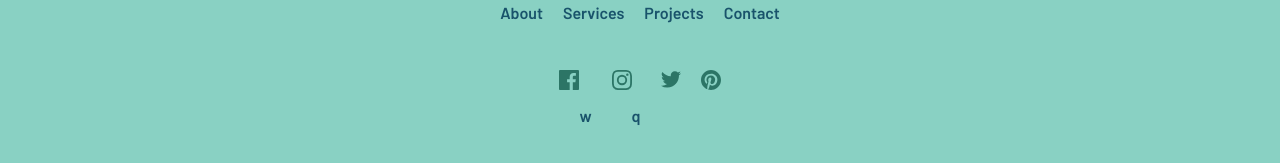
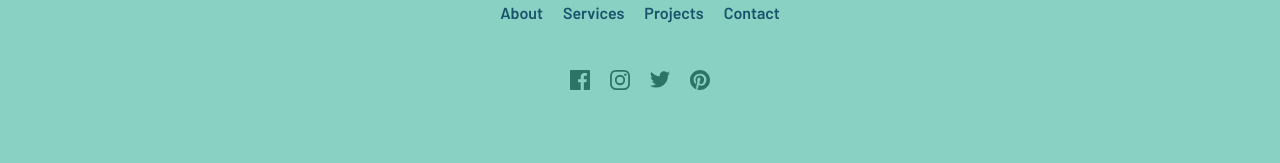
Before and after one commit to osaaroh/24_sunnyside-agency-landing-page, a plain HTML site: page index.html in a window 1280 px wide. Shown: the part 3468-3631 px from the top of the page. Drawn offline with Linux system fonts and the light colour scheme.

Commit message:
Update index.html

```diff
--- a/index.html
+++ b/index.html
@@ -126,11 +126,10 @@
             <li><a href="">Contact</a></li>
         </ul>
         <ul class="footer__social-list">
-            <li><a href="#"><img src="images/icon-facebook.svg" alt="">w</a></li>
-            <li><a href="#"><img src="images/icon-instagram.svg" alt="">q</a></li>
-            <li><a href="#"><img src="images/icon-twitter.svg" alt=""> </a></li>
-            <li><a href="#"><img src="images/icon-pinterest.svg" alt=""> </a></li>
-
+          <li class="nav-item"><a href="" aria-label="facebook social icon link"><img src="images/icon-facebook.svg" alt="facebook icon"></a></li>
+          <li class="nav-item"><a href="" aria-label="instagram icon link"><img src="images/icon-instagram.svg" alt="instagram icon"></a></li>
+          <li class="nav-item"><a href="" aria-label="twitter icon link"><img src="images/icon-twitter.svg" alt="twitter icon"></a></li>
+          <li class="nav-item"><a href="" aria-label="pinterest icon link"><img src="images/icon-pinterest.svg" alt="pinterest icon"></a></li>
         </ul>
     </footer>
     <script src="js/script.js"></script>
```
